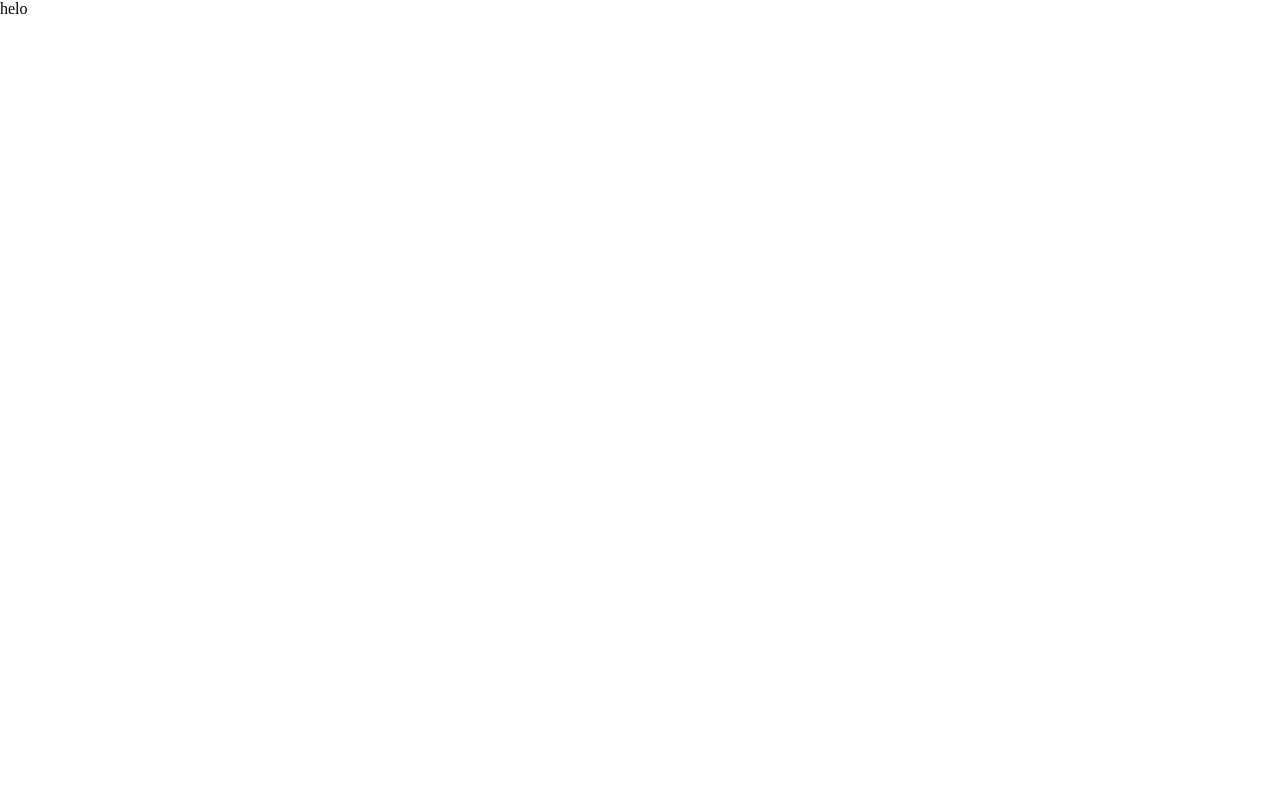
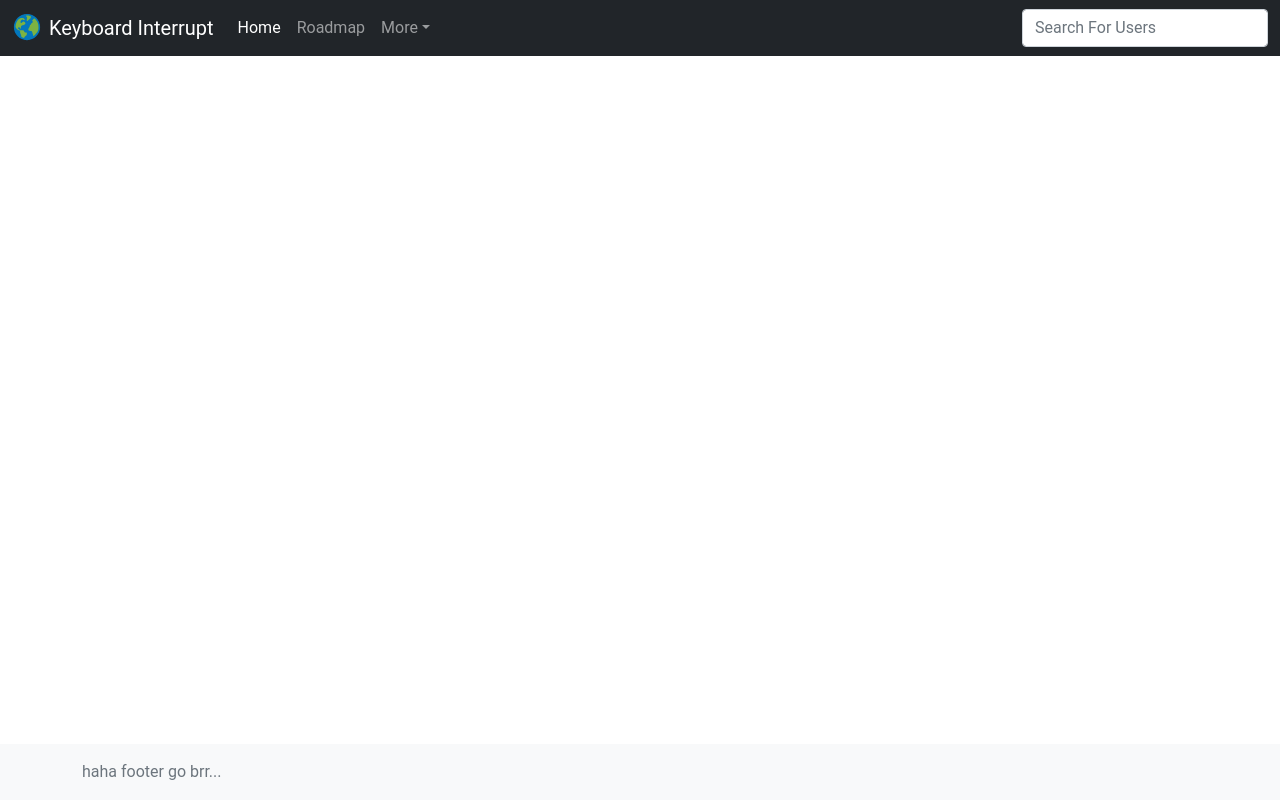
Before and after one commit to ac2302/keyboard-interrupt-CSHTN-08, a React (Create React App) app in the folder react-frontend/: page / in a window 1280 px wide. Built offline with nearby package versions, Linux system fonts and the light colour scheme.

Commit message:
add navbar and footer

```diff
--- a/react-frontend/package.json
+++ b/react-frontend/package.json
@@ -9,6 +9,7 @@
     "axios": "^0.21.4",
     "react": "^17.0.2",
     "react-dom": "^17.0.2",
+    "react-icons": "^4.2.0",
     "react-router-dom": "^5.3.0",
     "react-scripts": "4.0.3",
     "web-vitals": "^1.0.1"
--- a/react-frontend/public/index.html
+++ b/react-frontend/public/index.html
@@ -24,6 +24,15 @@
       work correctly both with client-side routing and a non-root public URL.
       Learn how to configure a non-root public URL by running `npm run build`.
     -->
+
+		<!-- adding bootstrap -->
+		<link
+			href="https://cdn.jsdelivr.net/npm/bootstrap@5.1.1/dist/css/bootstrap.min.css"
+			rel="stylesheet"
+			integrity="sha384-F3w7mX95PdgyTmZZMECAngseQB83DfGTowi0iMjiWaeVhAn4FJkqJByhZMI3AhiU"
+			crossorigin="anonymous"
+		/>
+
 		<title>React App</title>
 	</head>
 	<body>
@@ -39,5 +48,11 @@
       To begin the development, run `npm start` or `yarn start`.
       To create a production bundle, use `npm run build` or `yarn build`.
     -->
+		<!-- bootstrap -->
+		<script
+			src="https://cdn.jsdelivr.net/npm/bootstrap@5.1.1/dist/js/bootstrap.bundle.min.js"
+			integrity="sha384-/bQdsTh/da6pkI1MST/rWKFNjaCP5gBSY4sEBT38Q/9RBh9AH40zEOg7Hlq2THRZ"
+			crossorigin="anonymous"
+		></script>
 	</body>
 </html>
--- a/react-frontend/src/App.css
+++ b/react-frontend/src/App.css
@@ -0,0 +1,8 @@
+body {
+	font-family: "Roboto", sans-serif;
+}
+
+main {
+	display: block;
+	min-height: calc(100vh - 112px);
+}
--- a/react-frontend/src/App.js
+++ b/react-frontend/src/App.js
@@ -1,7 +1,16 @@
 import "./App.css";
+import Navbar from "./components/Navbar";
+import Footer from "./components/Footer";
 
 function App() {
-	return <div>helo</div>;
+	return (
+		<>
+			<Navbar />
+			<div className="main-scroller"></div>
+			<main></main>
+			<Footer />
+		</>
+	);
 }
 
 export default App;
--- /dev/null
+++ b/react-frontend/src/components/Footer.jsx
@@ -0,0 +1,14 @@
+import React from "react";
+import "./Footer.css"
+
+function Footer() {
+	return (
+		<footer class="footer mt-auto py-3 bg-light">
+			<div class="container">
+				<span class="text-muted">haha footer go brr...</span>
+			</div>
+		</footer>
+	);
+}
+
+export default Footer;
--- /dev/null
+++ b/react-frontend/src/components/Navbar.css
@@ -0,0 +1,6 @@
+nav .logo {
+	height: 100%;
+	width: 30px;
+	margin-top: -5px;
+	margin-right: 7px;
+}
--- /dev/null
+++ b/react-frontend/src/components/Navbar.jsx
@@ -0,0 +1,95 @@
+import React from "react";
+import { FcGlobe } from "react-icons/fc";
+
+import "./Navbar.css";
+
+function Navbar() {
+	return (
+		<>
+			<nav
+				class="navbar navbar-expand-md navbar-dark bg-dark"
+				aria-label="Fourth navbar example"
+			>
+				<div class="container-fluid">
+					<a class="navbar-brand" href="/">
+						<FcGlobe className="logo" />
+						Keyboard Interrupt
+					</a>
+					<button
+						class="navbar-toggler"
+						type="button"
+						data-bs-toggle="collapse"
+						data-bs-target="#navbarsExample04"
+						aria-controls="navbarsExample04"
+						aria-expanded="false"
+						aria-label="Toggle navigation"
+					>
+						<span class="navbar-toggler-icon"></span>
+					</button>
+
+					<div class="collapse navbar-collapse" id="navbarsExample04">
+						<ul class="navbar-nav me-auto mb-2 mb-md-0">
+							<li class="nav-item">
+								<a class="nav-link active" href="/home">
+									Home
+								</a>
+							</li>
+							<li class="nav-item">
+								<a class="nav-link" href="/roadmap">
+									Roadmap
+								</a>
+							</li>
+							<li class="nav-item dropdown">
+								<a
+									class="nav-link dropdown-toggle"
+									href="#"
+									id="dropdown04"
+									data-bs-toggle="dropdown"
+									aria-expanded="false"
+								>
+									More
+								</a>
+								<ul class="dropdown-menu" aria-labelledby="dropdown04">
+									<li>
+										<a class="dropdown-item" href="#">
+											Action
+										</a>
+									</li>
+									<li>
+										<a class="dropdown-item" href="#">
+											Another action
+										</a>
+									</li>
+									<li>
+										<a class="dropdown-item" href="#">
+											Something else here
+										</a>
+									</li>
+								</ul>
+							</li>
+						</ul>
+						<form>
+							<input
+								class="form-control"
+								type="text"
+								placeholder="Search For Users"
+								aria-label="Search"
+							/>
+						</form>
+					</div>
+				</div>
+			</nav>
+		</>
+	);
+}
+
+function Logo() {
+	return (
+		<div className="logo-container">
+			<FcGlobe className="logo" />
+			{/* <span className="logo-text">Keyboad Interrupt</span> */}
+		</div>
+	);
+}
+
+export default Navbar;
--- a/react-frontend/src/index.css
+++ b/react-frontend/src/index.css
@@ -3,3 +3,6 @@
 	padding: 0;
 	box-sizing: border-box;
 }
+
+@import url("https://fonts.googleapis.com/css2?family=Roboto&display=swap");
+/* font-family: 'Roboto', sans-serif; */
```
Also changed, not shown: react-frontend/src/components/Footer.css (added), 1 other file (tests, documents, lock files or other folders). Lines whose indentation alone changed are shown as unchanged.
